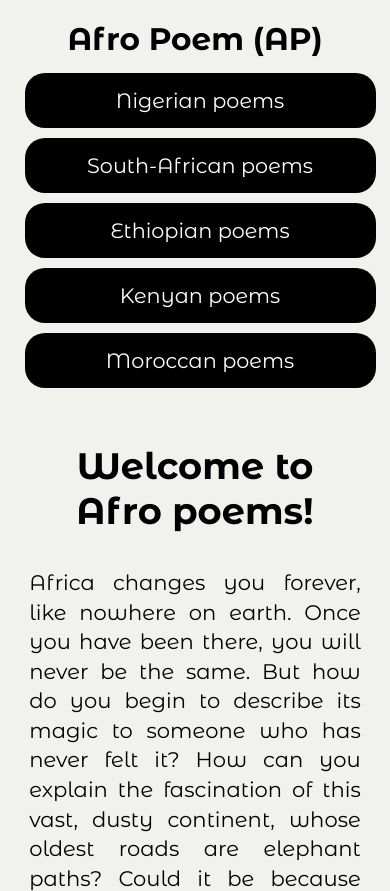
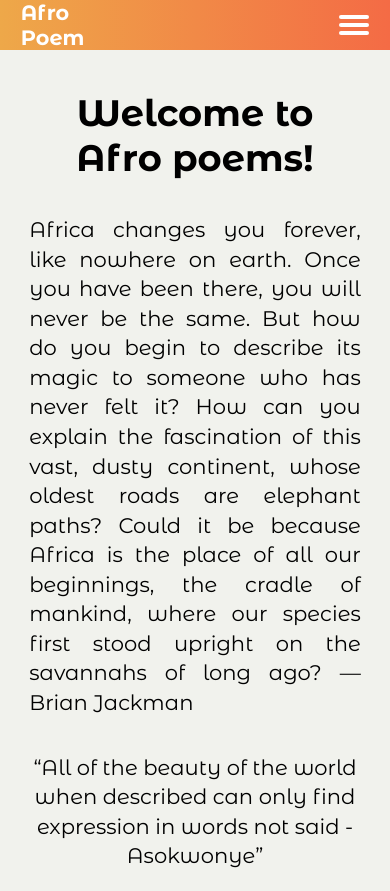
Before and after one commit to Ernestsomto/afro-poem-htmlonly, a plain HTML site: page index.html in a window 390 px wide. Shown: the top 891 px of the page. Drawn offline with Linux system fonts and the light colour scheme.

Commit message:
updating the styles to have a responsive menu for mobile phones

```diff
--- a/Css/style.css
+++ b/Css/style.css
@@ -16,6 +16,7 @@ sans-serif;*/
 }
 
 :root {
+    --green: rgb(0, 255, 0);
     --g-font-size: 16px;
     --big-font-size: 1.4rem;
     --small-font-size: 1rem;
@@ -28,12 +29,13 @@ body {
     background-color: var(--primary-color);
 }
 
+
 .nav-wrapper {
+    top: 0;
+    width: 90%;
     margin: 20px auto;
-    width: 90%;
     display: flex;
 }
-
 
 .Container-main {
     margin: 40px auto;
@@ -47,7 +49,15 @@ body {
 
 .nav {
     width: 80%;
+    height: 100%;
+    position: fixed;
+    overflow: hidden;
 
+}
+
+.nav {
+    max-height: 0;
+    transition: max-height .5s ease-out;
 }
 
 .links ul {
@@ -228,10 +238,130 @@ hr {
 
 }
 
-@media (max-width:600px) {
 
-    .nav-wrapper,
-    .nav {
+.top-nav {
+    display: flex;
+    flex-direction: row;
+    align-items: center;
+    justify-content: space-between;
+    background: linear-gradient(to left, #f46b45, #eea849);
+    color: #FFF;
+    height: 50px;
+    padding: 1em;
+}
+
+.menu {
+    display: flex;
+    flex-direction: row;
+    list-style-type: none;
+    margin: 0;
+    padding: 0;
+}
+
+.menu>li {
+    margin: 0 1rem;
+    overflow: hidden;
+}
+
+.menu-button-container {
+    display: none;
+    height: 100%;
+    width: 30px;
+    cursor: pointer;
+    flex-direction: column;
+    justify-content: center;
+    align-items: center;
+}
+
+#menu-toggle {
+    display: none;
+}
+
+.menu-button,
+.menu-button::before,
+.menu-button::after {
+    display: block;
+    background-color: #fff;
+    position: absolute;
+    height: 4px;
+    width: 30px;
+    transition: transform 400ms cubic-bezier(0.23, 1, 0.32, 1);
+    border-radius: 2px;
+}
+
+.menu-button::before {
+    content: '';
+    margin-top: -8px;
+}
+
+.menu-button::after {
+    content: '';
+    margin-top: 8px;
+}
+
+#menu-toggle:checked+.menu-button-container .menu-button::before {
+    margin-top: 0px;
+    transform: rotate(405deg);
+}
+
+#menu-toggle:checked+.menu-button-container .menu-button {
+    background: rgba(255, 255, 255, 0);
+}
+
+#menu-toggle:checked+.menu-button-container .menu-button::after {
+    margin-top: 0px;
+    transform: rotate(-405deg);
+}
+
+@media (max-width: 700px) {}
+
+@media (max-width:786px) {
+
+    .menu-button-container {
+        display: flex;
+    }
+
+    .menu {
+        position: absolute;
+        top: 0;
+        margin-top: 50px;
+        left: 0;
+        flex-direction: column;
+        width: 100%;
+        justify-content: center;
+        align-items: center;
+    }
+
+    #menu-toggle~.menu li {
+        height: 0;
+        margin: 0;
+        padding: 0;
+        border: 0;
+        transition: height 400ms cubic-bezier(0.23, 1, 0.32, 1);
+    }
+
+    #menu-toggle:checked~.menu li {
+        border: 1px solid #333;
+        height: 2.5em;
+        padding: 0.5em;
+        transition: height 400ms cubic-bezier(0.23, 1, 0.32, 1);
+    }
+
+    .menu>li {
+        display: flex;
+        justify-content: center;
+        margin: 0;
+        padding: 0.5em 0;
+        width: 100%;
+        color: white;
+        background-color: #222;
+    }
+
+    .menu>li:not(:last-child) {
+        border-bottom: 1px solid #444;
+    }
+
+    .nav-wrapper {
         display: flex;
         flex-direction: column;
         justify-content: center;
--- a/index.html
+++ b/index.html
@@ -9,27 +9,23 @@
 </head>
 <body>
     <main>
+    <header>
           <!--LOGO & NAVIGATION-->
-    <header>
-
-        <div class="nav-wrapper">
-             <div class="logo-h" id="logo-text"><h2>Afro Poem (AP)</h2></div>
-                <div class="nav" id="nav-grup">
-                    <div class="links" id="nav-links">
-                        <ul>
+           <section class="top-nav">
+                <div class="logo" id="logo-text"><h4>Afro Poem</h4></div>
+                <input id="menu-toggle" type="checkbox" />
+                <label class='menu-button-container' for="menu-toggle">
+                <div class='menu-button'></div>
+                </label>
+                <ul class="menu">
                     <li><a href="index.html">Nigerian poems</a></li>
                     <li><a href="/Public/SouthAfrica.html">South-African poems</a></li>
                     <li><a href="/Public/Ethiopia.html">Ethiopian poems</a></li>
                     <li><a href="/Public/Kenyan.html">Kenyan poems</a></li>
                     <li><a href="/Public/Moroccan.html">Moroccan poems</a></li>
-
                 </ul>
-                    </div>
-                </div>
-
-        </div>
+            </section>
     </header>
-
     <!--CONTAINER-->
     <div class="Container-main">
         <div class="wrapper-1">
```
Lines whose indentation alone changed are shown as unchanged.
